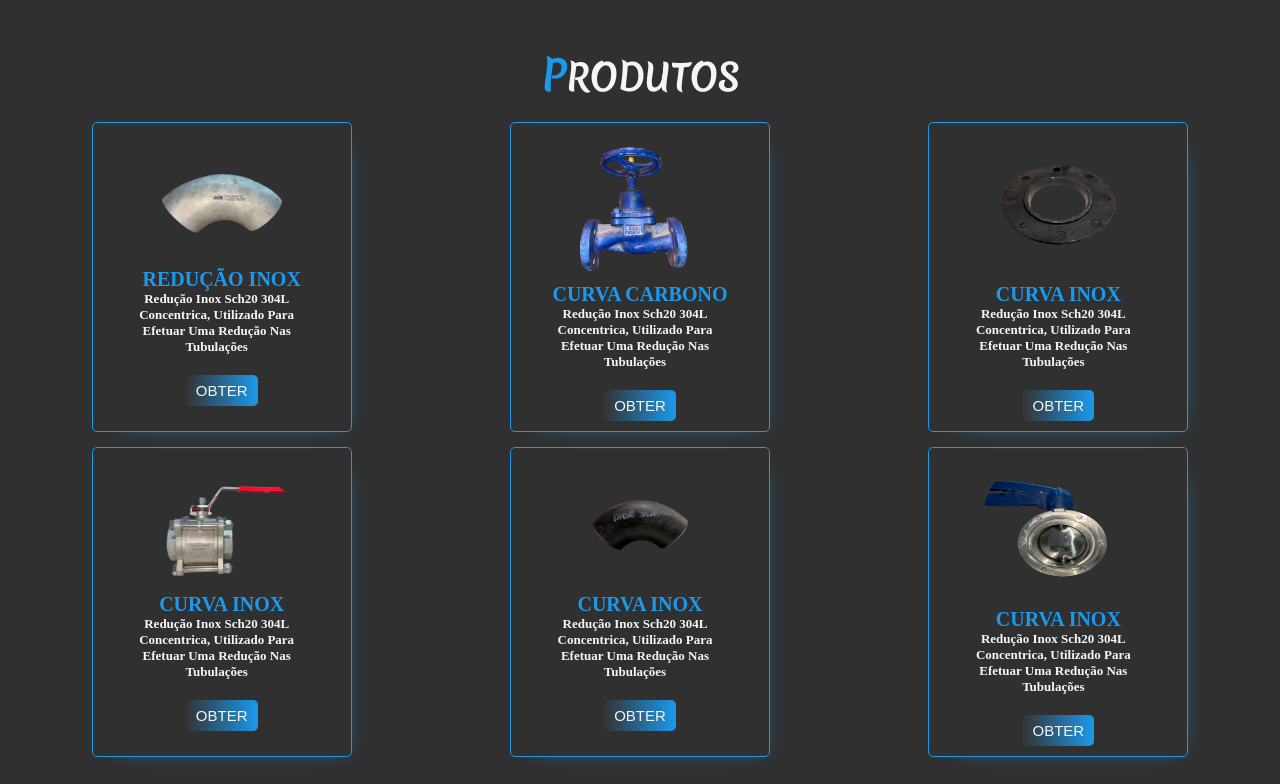
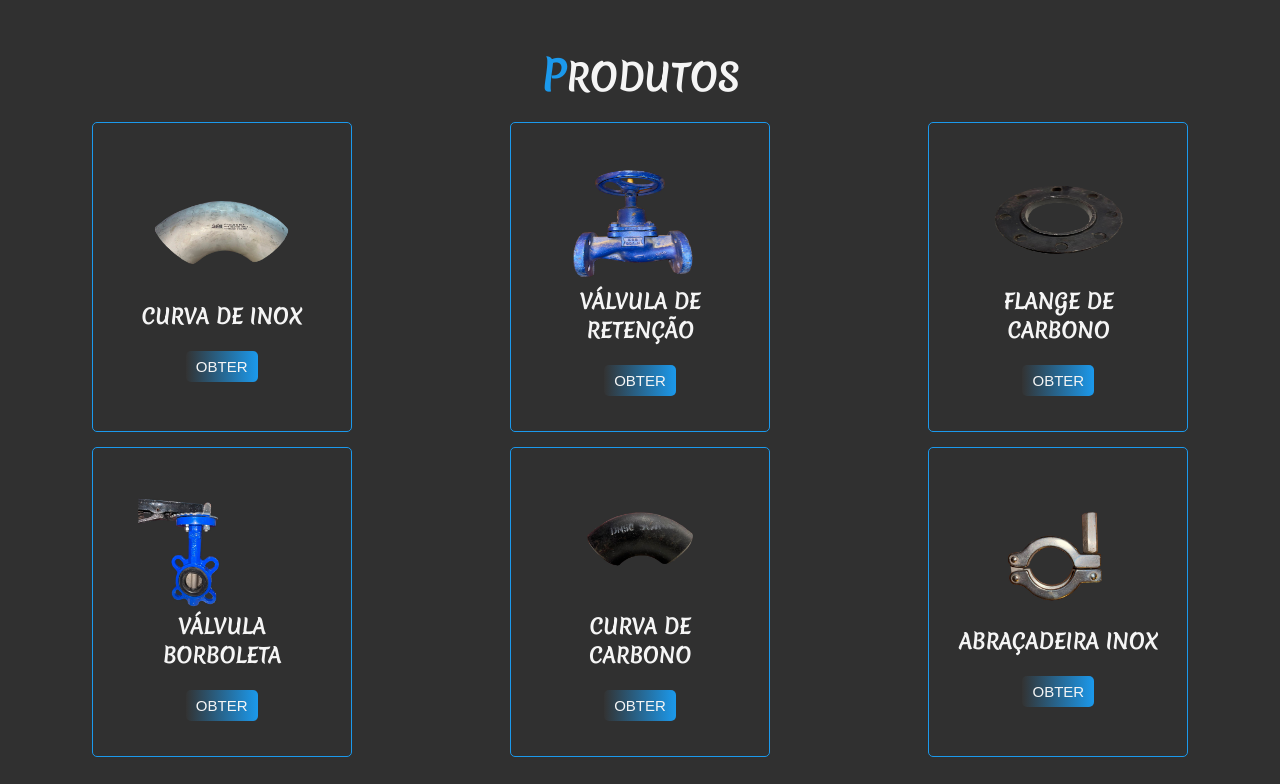
Before and after one commit to Silviocabinda/smart, a plain HTML site: page index.html in a window 1280 px wide. Shown: the part 1236-2020 px from the top of the page. Drawn offline with Linux system fonts and the light colour scheme.

Commit message:
atualizado

```diff
--- a/index.html
+++ b/index.html
@@ -60,7 +60,7 @@
 
     <div class="content">
         <h2><span>S</span>obre Nós</h2>
-        <p>A S.J.F,LDA é uma empresa de comercio e prestação de serviços, atuando no mercado há 5 cincos ano. Tendo como grande meta satisfazer as necessidades dos nossos colaboradores com produtos diversos e de boa qualidade.</p>
+        <p>A S.J.F,LDA é uma empresa de comercio e prestação de serviços, atuando no mercado há cinco ano. Tendo como grande meta satisfazer as necessidades dos nossos colaboradores com produtos diversos e de boa qualidade.</p>
 
         <p>A empresa esta disponivel para fazer entregas dos materias até aos nossos clientes em qualquer parte de Luanda e não querendo se limitar, temos a meta de expandir ainda mais os nossos serviços, para afim de satisfazer a sua fábrica.</p>
 
@@ -79,56 +79,38 @@
     <div class="cards">
 
         <div class="card">
-            <div class="icon">
-                <img src="estilos/IMG-20230816-WA0028.jpg" alt="foto de redução de inox">
-            </div>
-            <h3>Redução Inox</h3>
-             <p>Redução Inox sch20 304L concentrica, utilizado para efetuar uma redução nas tubulações</p>
+            <img src="estilos/IMG-20230816-WA0028.jpg" alt="curva inox">
+            <h3>Curva de Inox</h3>
             <a href="#contacto"><button>Obter</button></a>
         </div>
 
         <div class="card">
-            <div class="icon">
-                <img src="estilos/IMG-20230816-WA0029.jpg" alt="foto de redução de inox">
-            </div>
-            <h3>Curva Carbono</h3>
-            <p>Redução Inox sch20 304L concentrica, utilizado para efetuar uma redução nas tubulações</p>
+            <img src="estilos/IMG-20230816-WA0029.jpg" alt="">
+            <h3>Válvula de Retenção</h3>
             <a href="#contacto"><button>Obter</button></a>
         </div>
 
         <div class="card">
-            <div
-                class="icon"><img src="estilos/IMG-20230816-WA0031.jpg" alt="foto de redução de inox">
-            </div>
-            <h3>Curva Inox</h3>
-            <p>Redução Inox sch20 304L concentrica, utilizado para efetuar uma redução nas tubulações</p>
+            <img src="estilos/IMG-20230816-WA0031.jpg" alt="foto de redução de inox">
+            <h3>Flange de Carbono</h3>
             <a href="#contacto"><button>Obter</button></a>
         </div>
 
         <div class="card">
-            <div
-                class="icon"><img src="estilos/IMG-20230816-WA0034.jpg" alt="foto de redução de inox">
-            </div>
-            <h3>Curva Inox</h3>
-            <p>Redução Inox sch20 304L concentrica, utilizado para efetuar uma redução nas tubulações</p>
+            <img src="estilos/IMG-20230816-WA0037.jpg" alt="foto de redução de inox">
+            <h3>Válvula Borboleta</h3>
             <a href="#contacto"><button>Obter</button></a>
         </div>
 
         <div class="card">
-            <div
-                class="icon"><img src="estilos/IMG-20230816-WA0038.jpg" alt="foto de redução de inox">
-            </div>
-            <h3>Curva Inox</h3>
-            <p>Redução Inox sch20 304L concentrica, utilizado para efetuar uma redução nas tubulações</p>
+            <img src="estilos/IMG-20230816-WA0038.jpg" alt="foto de redução de inox">
+            <h3>Curva de Carbono</h3>
             <a href="#contacto"><button>Obter</button></a>
         </div>
 
         <div class="card">
-            <div
-                class="icon"><img src="estilos/IMG-20230816-WA0035.jpg" alt="foto de redução de inox">
-            </div>
-            <h3>Curva Inox</h3>
-            <p>Redução Inox sch20 304L concentrica, utilizado para efetuar uma redução nas tubulações</p>
+            <img src="estilos/IMG-20230816-WA0025.jpg" alt="foto de redução de inox">
+            <h3>Abraçadeira INox</h3>
             <a href="#contacto"><button>Obter</button></a>
         </div>
 
--- a/style.css
+++ b/style.css
@@ -183,8 +183,7 @@ span {
 .produto .cards .card {
     padding: 2.5rem;
     border-radius: .5rem;
-    border: .1rem solid rgb(27, 153, 236);
-    box-shadow: 10px 10px 20px -20px rgb(27, 153, 236);
+    border: .12rem solid rgb(27, 153, 236);
     display: flex;
     align-items: center;
     flex-direction: column;
@@ -197,21 +196,22 @@ span {
     width: 260px;
 }
 
-.produto .cards .card .icon {
-    height: 15rem;
-    width: 15rem;
+.produto .cards .card:hover {
+    box-shadow: 10px 10px 20px -20px rgb(27, 153, 236);
 }
 
 .produto .cards .card img {
-    height: 100%;
-    width: 100%;
-    border-radius: 40%;
+    height: 50%;
+    width: 80%;
+    margin: 0;
+    padding: 0;
 }
 
 .produto .cards .card h3 {
-    color: rgb(27, 153, 236);
-    margin: 0;
+    color: #f5f5f5;
+    margin-top: 0;
     font-size: 2rem;
+    font-family: 'Merienda', cursive;
 }
 
 .produto .cards .card p {
```
